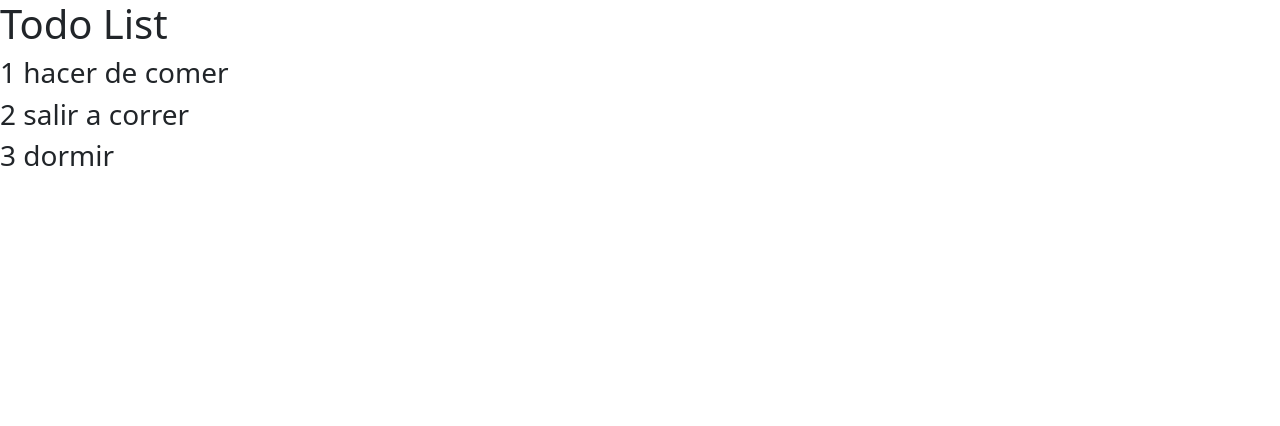
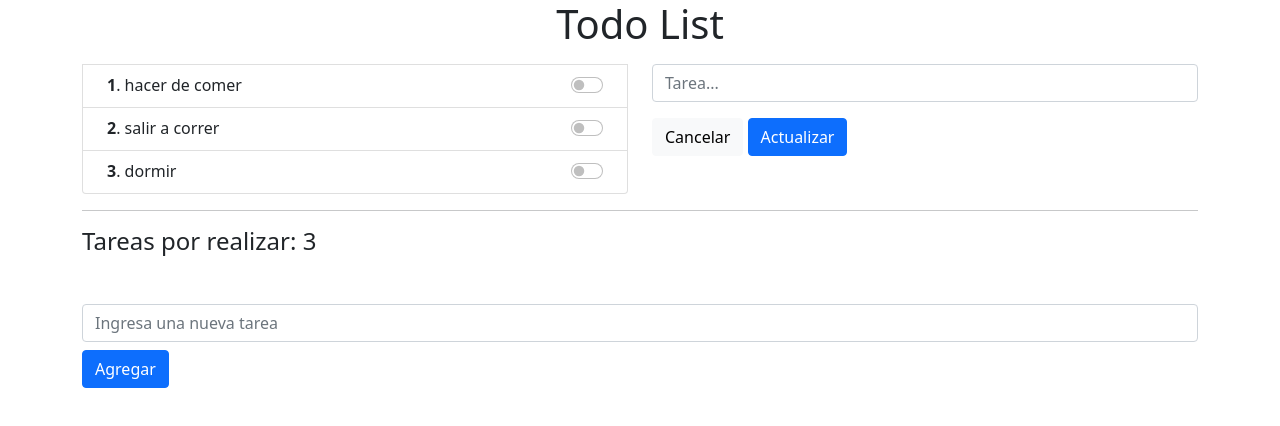
Before and after one commit to luispastendev/alpine-youtube, a plain HTML site: page index.html in a window 1280 px wide. Drawn offline with nearby package versions, Linux system fonts and the light colour scheme.

Commit message:
add template

```diff
--- a/index.html
+++ b/index.html
@@ -1,5 +1,5 @@
 <!DOCTYPE html>
-<html lang="en">
+<html lang="es-mx">
 <head>
     <meta charset="UTF-8">
     <meta http-equiv="X-UA-Compatible" content="IE=edge">
@@ -9,13 +9,47 @@
     <title>Curso de Alpinejs</title>
 </head>
 <body>
-    <div x-data="app">
-        <h1 x-text="title"></h1>
-        <template x-for="(task, key) in tasks" :key="key">
-            <div>
-                <h3 x-text="task.id + ' ' + task.title"></h3>
+    <div class="container" x-data="app">
+        <h1 x-text="title" class="display-6 text-center mb-3"></h1>
+
+        <div class="row">
+            <div class="col">
+                <ul class="list-group">
+                    <template x-for="(task, key) in tasks" :key="key">
+                        <li class="list-group-item d-flex justify-content-between align-items-start">
+                            <div class="ms-2 me-auto">
+                                <div class="">
+                                    <strong x-text="task.id"></strong>.
+                                    <span x-text="task.title"></span>
+                                </div>
+                            </div>
+                            <div class="form-check form-switch">
+                                <input class="form-check-input" type="checkbox" role="switch">
+                            </div>
+                        </li>
+                    </template>
+                </ul>
             </div>
-        </template>
+
+            <div class="col">
+                <div class="mb-3">
+                    <input type="text" class="form-control" id="task_name" placeholder="Tarea...">
+                </div>
+                <button class="btn btn-light">Cancelar</button>
+                <button class="btn btn-primary">Actualizar</button>
+            </div>
+        </div>
+
+        <hr>
+
+        <h4>Tareas por realizar: <span>3</span></h4>
+
+        <div class="mt-5">
+            <div class="mt-3">
+                <input type="email" class="form-control" placeholder="Ingresa una nueva tarea">
+            </div>
+            <button class="btn btn-primary mt-2">Agregar</button>
+        </div>
     </div>
 
 <script src="./scripts.js"></script>
--- a/scripts.js
+++ b/scripts.js
@@ -16,5 +16,6 @@ const app = {
             title: 'dormir',
             active: false
         }
-    ]
+    ],
+
 };
```
